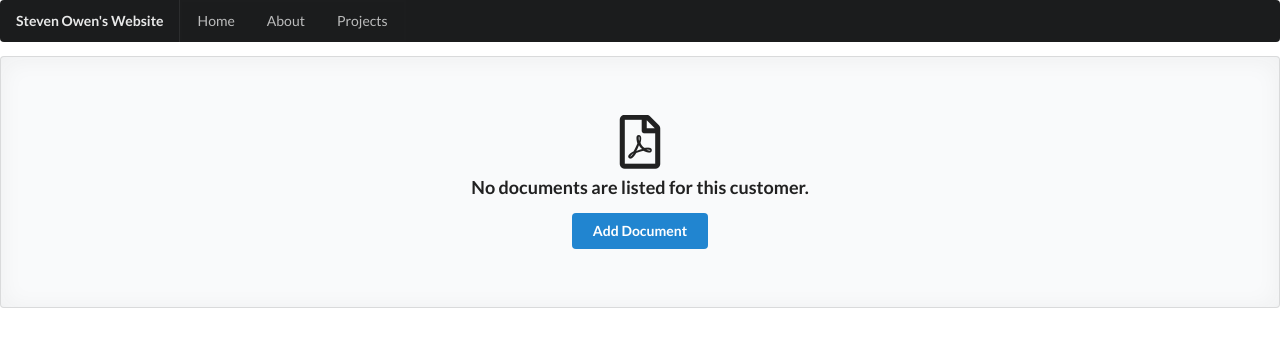
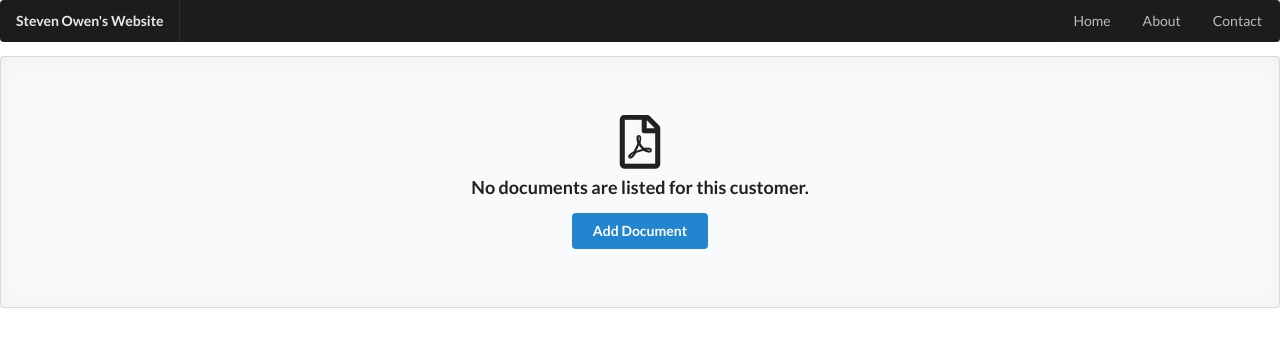
Before and after one commit to stevendowen/myPortfolioReact, a React (Create React App) app in the folder my-portfolio/: page /#/ in a window 1280 px wide. Shown: the top 346 px of the page. Built offline with nearby package versions, Linux system fonts and the light colour scheme; no server answers; the database is empty.

Commit message:
changed link from projects to contact

```diff
--- a/my-portfolio/src/components/App.js
+++ b/my-portfolio/src/components/App.js
@@ -24,7 +24,7 @@ class App extends Component {
         <Switch>
           <Route exact path="/" component="" />
           <Route exact path="/about" component="" />
-          <Route exact path="/projects" component="" />
+          <Route exact path="/contact" component="" />
         </Switch>
         <div className="App">
 
--- a/my-portfolio/src/components/Header.js
+++ b/my-portfolio/src/components/Header.js
@@ -8,15 +8,15 @@ class Header extends Component {
                 <div className="header item">
                     Steven Owen's Website
                 </div>
-                <div className="ui inverted secondary pointing menu">
+                <div className="ui inverted secondary pointing right menu">
                 <Link to="/" className="item">
                     Home
                 </Link>
                 <Link to="/about" className="item">
                     About
                 </Link>
-                <Link to="/projects" className="item">
-                    Projects
+                <Link to="/contact" className="item">
+                    Contact
                 </Link>
                 </div>
             </div>
```
